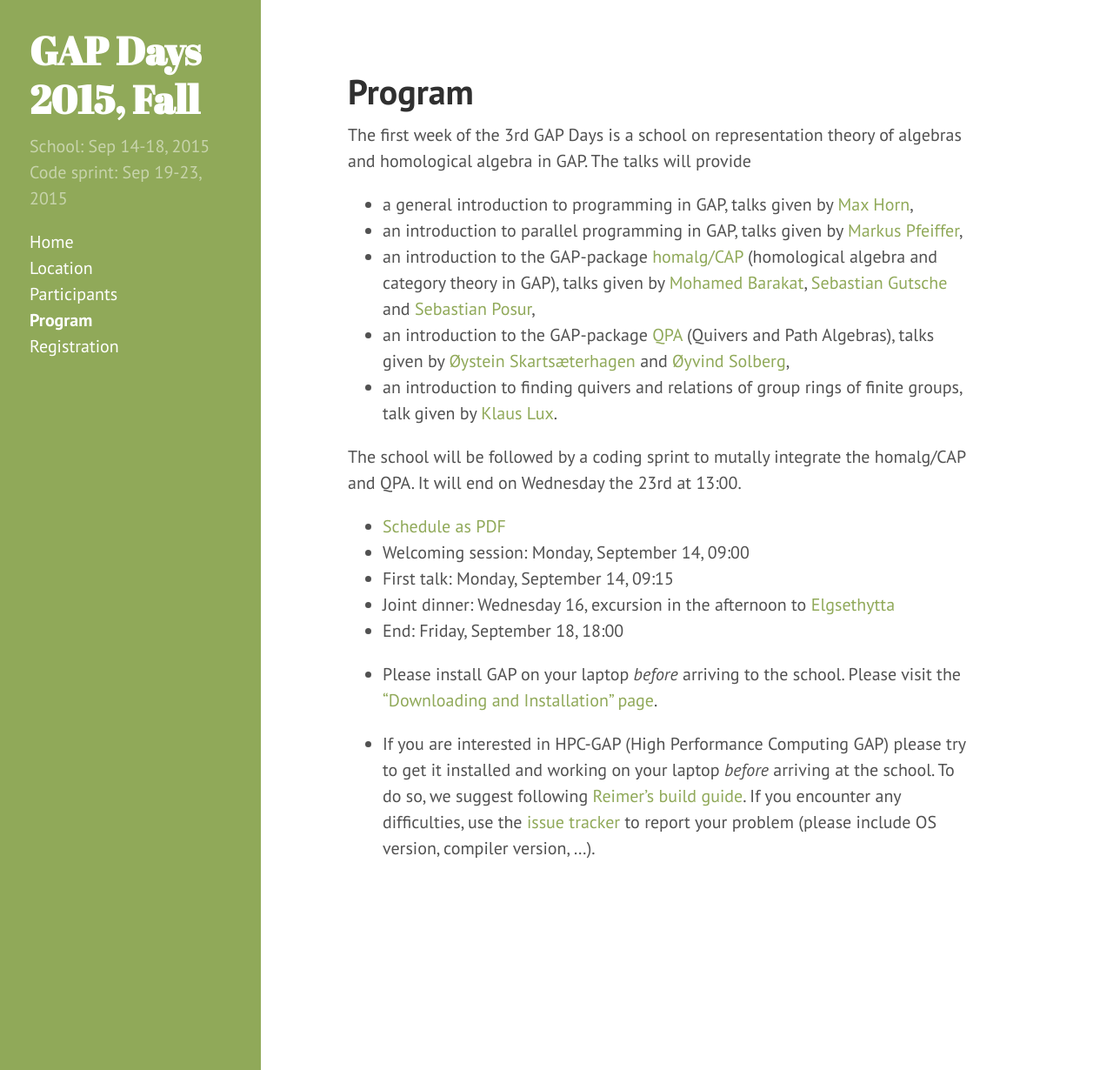
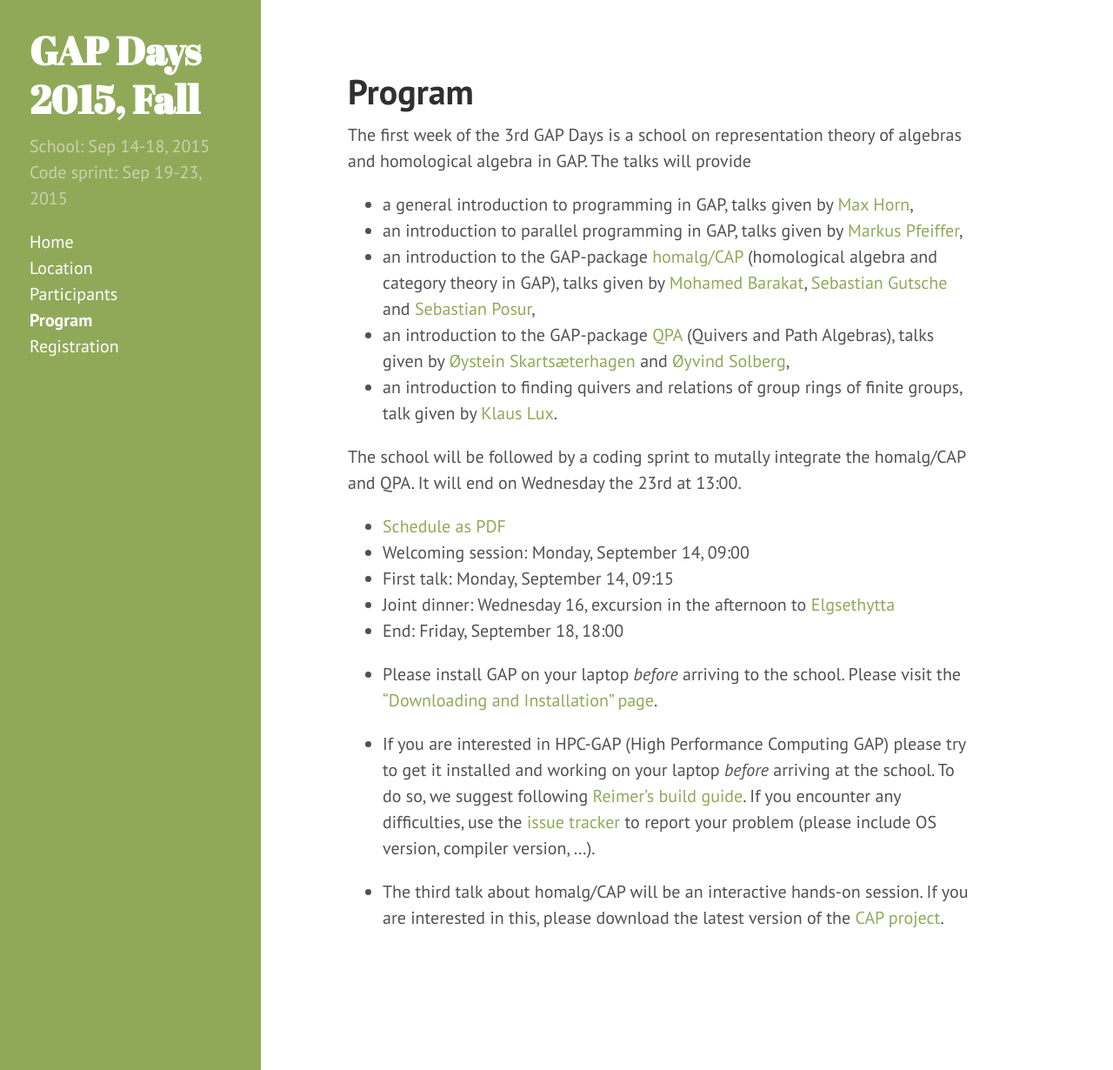
Before and after one commit to gapdays/gapdays2015-fall, a Jekyll site: the page built from program.md, in a window 1280 px wide and 1230 px high. Shown: the whole window at 87% size. Built offline with Jekyll 4.4.1, drawn with Linux system fonts in a browser that asks for light colours; Markdown is read by kramdown in place of the engine named in the settings.

Commit message:
download CAP

```diff
--- a/program.md
+++ b/program.md
@@ -43,6 +43,10 @@ To do so, we suggest following [Reimer's build guide](https://github.com/gap-sys
 If you encounter any difficulties, use the [issue tracker](https://github.com/gap-system/gap/issues)
 to report your problem (please include OS version, compiler version, ...).
 
+* The third talk about homalg/CAP will be an interactive hands-on session.
+If you are interested in this, please download the latest version of the
+[CAP project](https://github.com/homalg-project/CAP_project).
+
 {% comment %}
 
 
```
